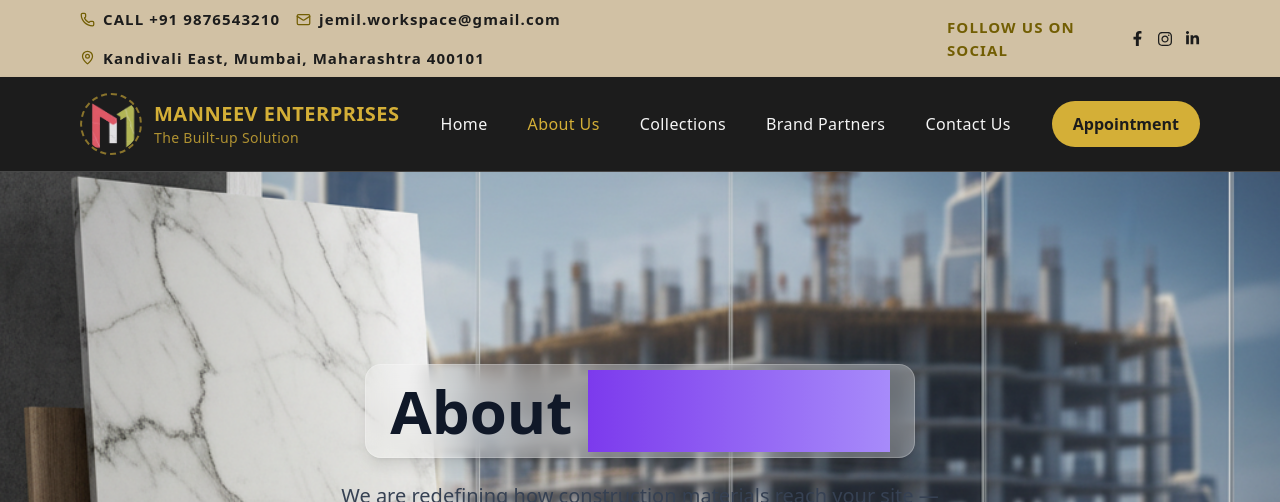
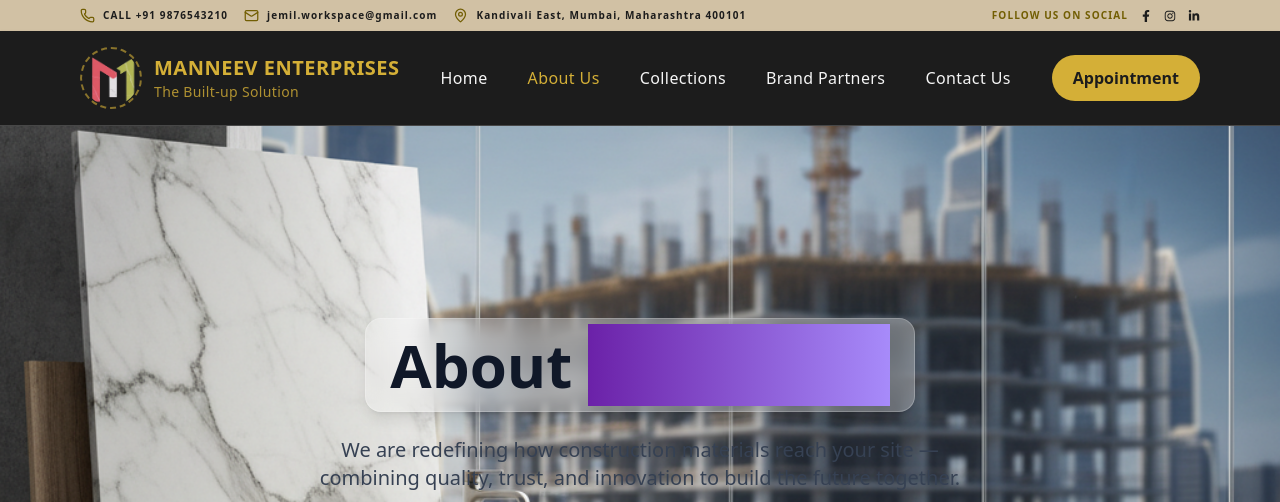
Before and after one commit to mithlesh-vishwakarma/jemil-manneev, a React (Vite) app: page /about in a window 1280 px wide. Shown: the top 502 px of the page. Built offline with nearby package versions, Linux system fonts and the light colour scheme.

Commit message:
`Refactor TopBar component and remove unused CSS classes`

```diff
--- a/src/components/TopBar.tsx
+++ b/src/components/TopBar.tsx
@@ -3,7 +3,7 @@ import { FaFacebookF, FaInstagram, FaLinkedinIn } from "react-icons/fa";
 
 const TopBar = () => {
   return (
-    <div className="bg-[#d1c1a4] text-[#1C1C1C] text-[15px] tracking-[1.1px] font-semibold">
+    <div className="bg-[#d1c1a4] text-[#1C1C1C] text-[10px] tracking-[1.1px] font-semibold">
       <div className="flex flex-col md:flex-row justify-between py-2 px-20">
         {/* Left Section */}
         <div className="flex flex-wrap items-left gap-4">
@@ -39,7 +39,7 @@ const TopBar = () => {
 
         {/* Right Section */}
         <div className="flex items-center ml-10 gap-3 mt-2 md:mt-0">
-          <p className="uppercase text-[15px] tracking-[1.1px] text-[#725e03]">
+          <p className="uppercase text-[10px] tracking-[1.1px] text-[#725e03]">
             <strong>Follow us on social</strong>
           </p>
           <a
@@ -48,7 +48,7 @@ const TopBar = () => {
             rel="noreferrer"
             className="text-[#1C1C1C] hover:text-[#725e03] transition "
           >
-            <FaFacebookF size={15} />
+            <FaFacebookF size={12} />
           </a>
           <a
             href="https://www.instagram.com/cb_westend/"
@@ -56,7 +56,7 @@ const TopBar = () => {
             rel="noreferrer"
             className="text-[#1C1C1C] hover:text-[#725e03] transition"
           >
-            <FaInstagram size={16} />
+            <FaInstagram size={12} />
           </a>
           <a
             href="https://www.linkedin.com/company/c-bhogilal-westend-official"
@@ -64,7 +64,7 @@ const TopBar = () => {
             rel="noreferrer"
             className="text-[#1C1C1C] hover:text-[#725e03] transition"
           >
-            <FaLinkedinIn size={15} />
+            <FaLinkedinIn size={12} />
           </a>
         </div>
       </div>
--- a/src/index.css
+++ b/src/index.css
@@ -6,96 +6,6 @@
   /* -webkit-background-clip: text; */
   -webkit-text-fill-color: transparent;
 }
-
-.glass {
-  background: rgba(255, 255, 255, 0.6);
-  backdrop-filter: blur(6px);
-  border: 1px solid rgba(255, 255, 255, 0.4);
-}
-
-.animated-float {
-  animation: float 6s ease-in-out infinite;
-}
-
-@keyframes float {
-  0% {
-    transform: translateY(0px);
-  }
-
-  50% {
-    transform: translateY(-8px);
-  }
-
-  100% {
-    transform: translateY(0px);
-  }
-}
-
-/* Animated Background Blur Overlay */
-
-@keyframes blurShift {
-
-  0%,
-  100% {
-    backdrop-filter: blur(8px) saturate(140%);
-  }
-
-  50% {
-    backdrop-filter: blur(14px) saturate(160%);
-  }
-}
-
-.animated-blur {
-  animation: blurShift 6s ease-in-out infinite;
-}
-
-/* Floating Animation & Gradient Text */
-@keyframes float {
-
-  0%,
-  100% {
-    transform: translateY(0px);
-  }
-
-  50% {
-    transform: translateY(20px);
-  }
-}
-
-.animate-float {
-  animation: float 6s ease-in-out infinite;
-}
-
-.text-gradient {
-  background: linear-gradient(90deg, #7c3aed, #a78bfa);
-  /* -webkit-background-clip: text; */
-  color: transparent;
-}
-
-.glass-card {
-  background: rgba(255, 255, 255, 0.25);
-  backdrop-filter: blur(10px);
-  border: 1px solid rgba(255, 255, 255, 0.2);
-  transition: all 0.3s ease;
-}
-
-.glass-card:hover {
-  transform: translateY(-5px);
-  box-shadow: 0 10px 30px rgba(124, 58, 237, 0.2);
-}
-
-.neo-card {
-  background: #fff;
-  border-radius: 1rem;
-  box-shadow: 5px 5px 15px #d4c6f6, -5px -5px 15px #ffffff;
-  transition: all 0.3s ease;
-}
-
-.neo-card:hover {
-  transform: translateY(-8px);
-  box-shadow: 5px 5px 20px #cbb8f5, -5px -5px 20px #ffffff;
-}
-
 
 /* rotate on hover animation on logo border */
 
@@ -145,7 +55,7 @@
 
 .animate-scroll {
   display: inline-flex;
-  animation: scroll 25s linear infinite;
+  animation: scroll 8s linear infinite;
 }
 
 
```
